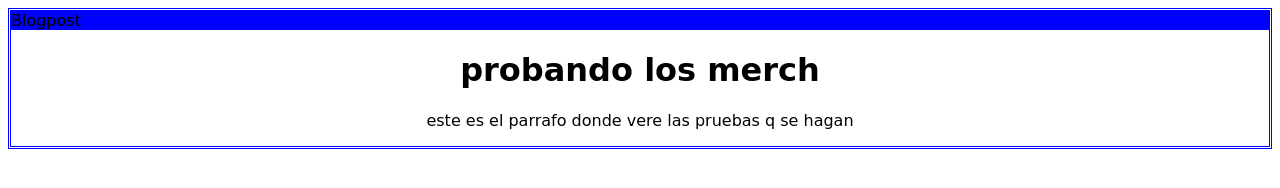
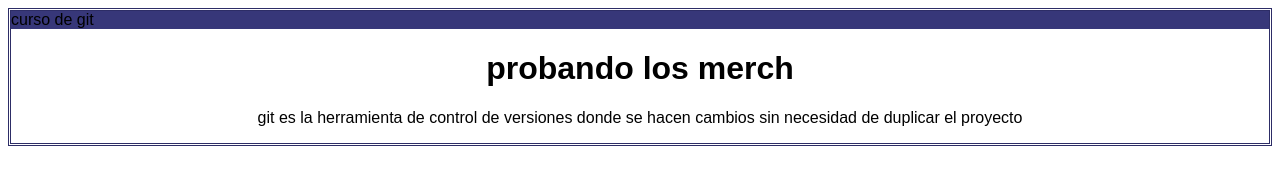
Before and after one commit to darwindelahoz/Blog, a plain HTML site: page index.html in a window 1280 px wide. Drawn offline with Linux system fonts and the light colour scheme.

Commit message:
cambios esteticos y remplazo de parrafo

```diff
--- a/css/estilos.css
+++ b/css/estilos.css
@@ -1,15 +1,15 @@
 body {
 text-align: center;
-font-family: cursive;
+font-family: arial;
 }
 
 #container {
     align-items: center;
     border: double;
-    border-color: blue;
+    border-color: rgb(45, 45, 102);
 }
 
 #cabecera {
-    background-color: blue;
+    background-color: rgb(55, 55, 121);
     text-align: left;
 }
--- a/index.html
+++ b/index.html
@@ -9,11 +9,11 @@
 <body>
     <div id="container">
         <div id="cabecera">
-            Blogpost
+            curso de git
         </div>
         <div id="post">
             <h1>probando los merch</h1>
-            <p>este es el parrafo donde vere las pruebas q se  hagan</p>
+            <p>git es la herramienta de control de versiones donde se hacen cambios sin necesidad de duplicar el proyecto</p>
         </div>
     </div>
 </body>
```
